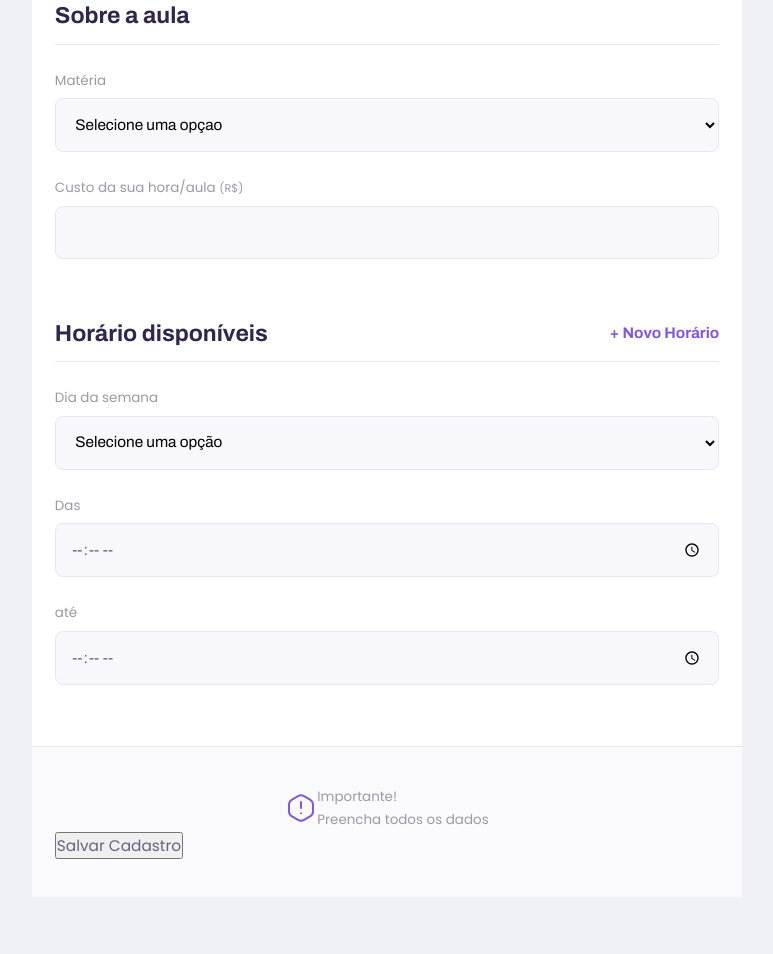
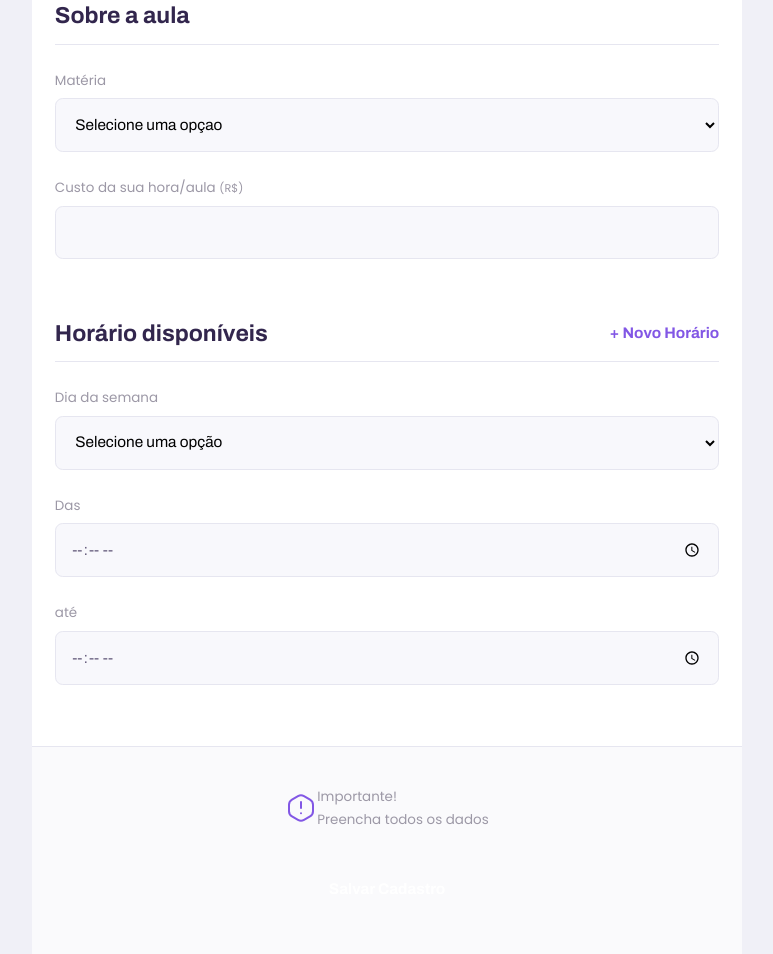
Before and after one commit to adamdiasdias/Practicing-Html5-CSS3-Javascript, a plain HTML site: page give-classes.html in a window 1280 px wide. Shown: the part 1006-1960 px from the top of the page, without its empty margins (253-1026 px from the left). Before the commit the page ends 1903 px from the top, so only its background shows below. Drawn offline with Linux system fonts and the light colour scheme.

Commit message:
Realizei alteracao no meu texto, no butao, altura, cor e outros.

```diff
--- a/styles/partials/page-give-classes.css
+++ b/styles/partials/page-give-classes.css
@@ -87,7 +87,26 @@
 
 }
 
+#apge-give-classes main footer p img{
+    margin-right: 2rem;
+}
 
+#page-give-classes main footer button {
+    width: 100%;
+    height: 5.6rem;
+    background: var(--color-secundary);
+    color: var(--color-button-text);
+    border: 0;
+    border-radius: .8rem;
+    cursor: pointer;
+    font: 700 1.6rem Archivo;
+    display: flex;
+    align-items: center;
+    justify-content: center;
+    text-decoration: none;
+    transition: 0.2s;
+    margin-top: 3.2rem;
+}
 
 @media (min-width: 700px) {
     #page-giva-classes #container {
```
